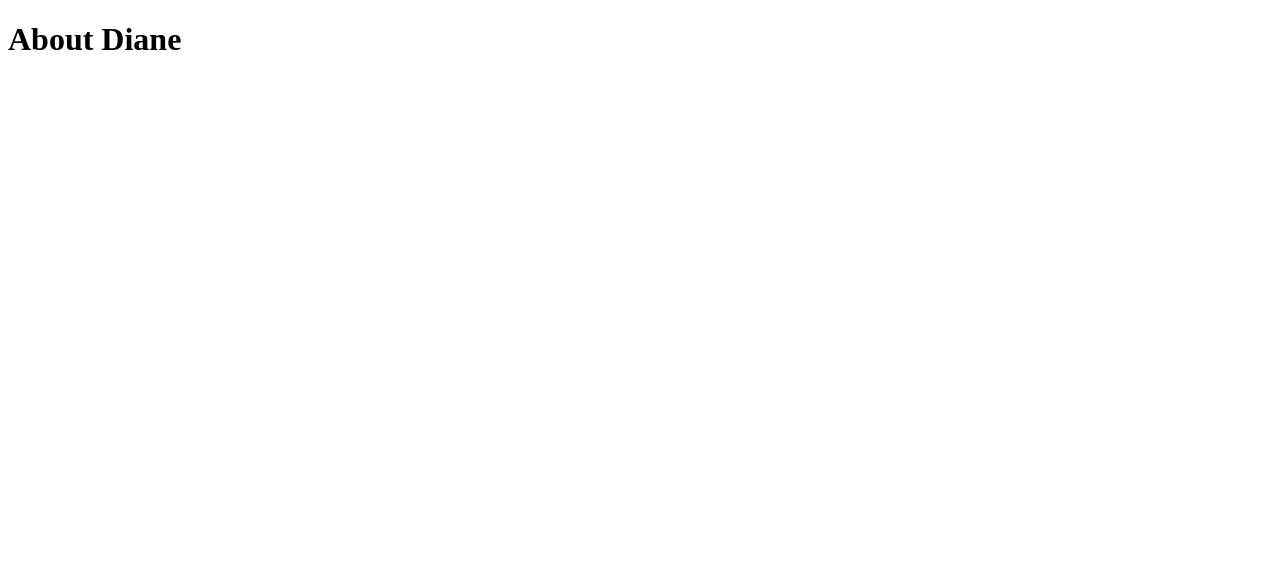
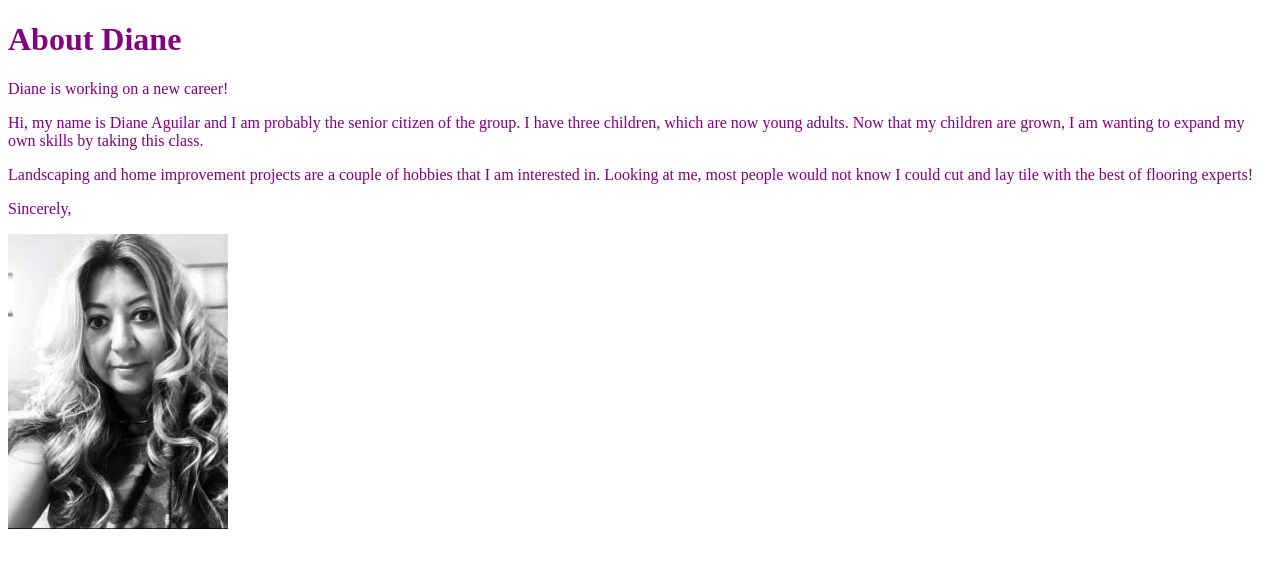
Before and after one commit to dianeaguilar/about-diane-aguilar, a plain HTML site: page index.html in a window 1280 px wide. Drawn offline with Linux system fonts and the light colour scheme.

Commit message:
created image and style file

```diff
--- a/index.html
+++ b/index.html
@@ -3,9 +3,20 @@
 <head>
     <meta charset="UTF-8">
     <title>About Diane</title>
+    <link rel="stylesheet" href="style.css"/>
 </head>
 <body>
     <h1>About Diane</h1>
+    <p>Diane is working on a new career!</p>
+<p>Hi, my name is Diane Aguilar and I am probably the senior citizen of the group. I have three children, which are now young adults.
+Now that my children are grown, I am wanting to expand my own skills by taking this class.</p>
+<p>Landscaping and home improvement projects are a couple of hobbies that I am interested in.  Looking at me, most people would not know I could cut and lay tile with the best of flooring experts!
+</p>
+<p>Sincerely,</p>
+
+<img class="fit-picture"
+     src="IMG_4802.jpg"
+     alt="Diane Aguilar">
 
 </body>
 </html>
--- /dev/null
+++ b/style.css
@@ -0,0 +1,3 @@
+h1 {color: purple}
+
+p {color: purple}
```
Also changed, not shown: IMG_4802.jpg (added).
